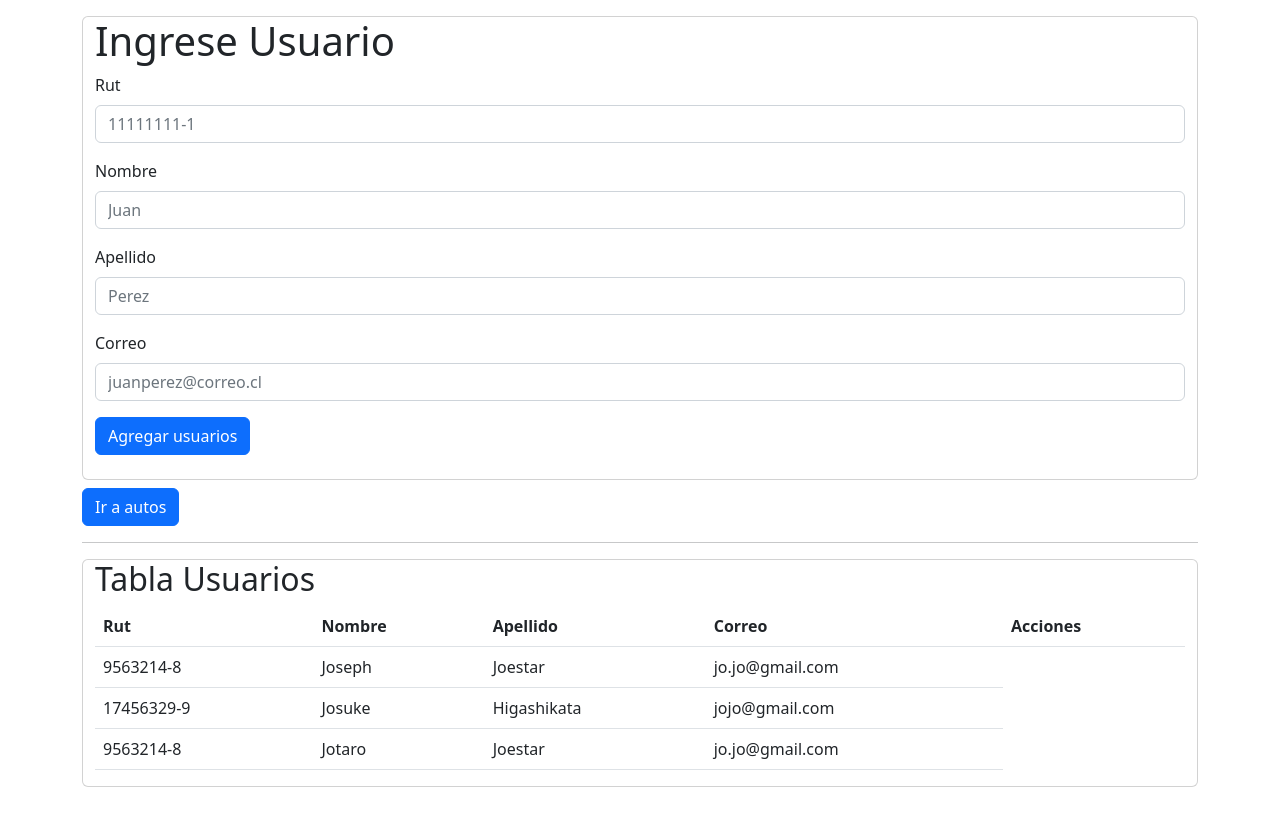
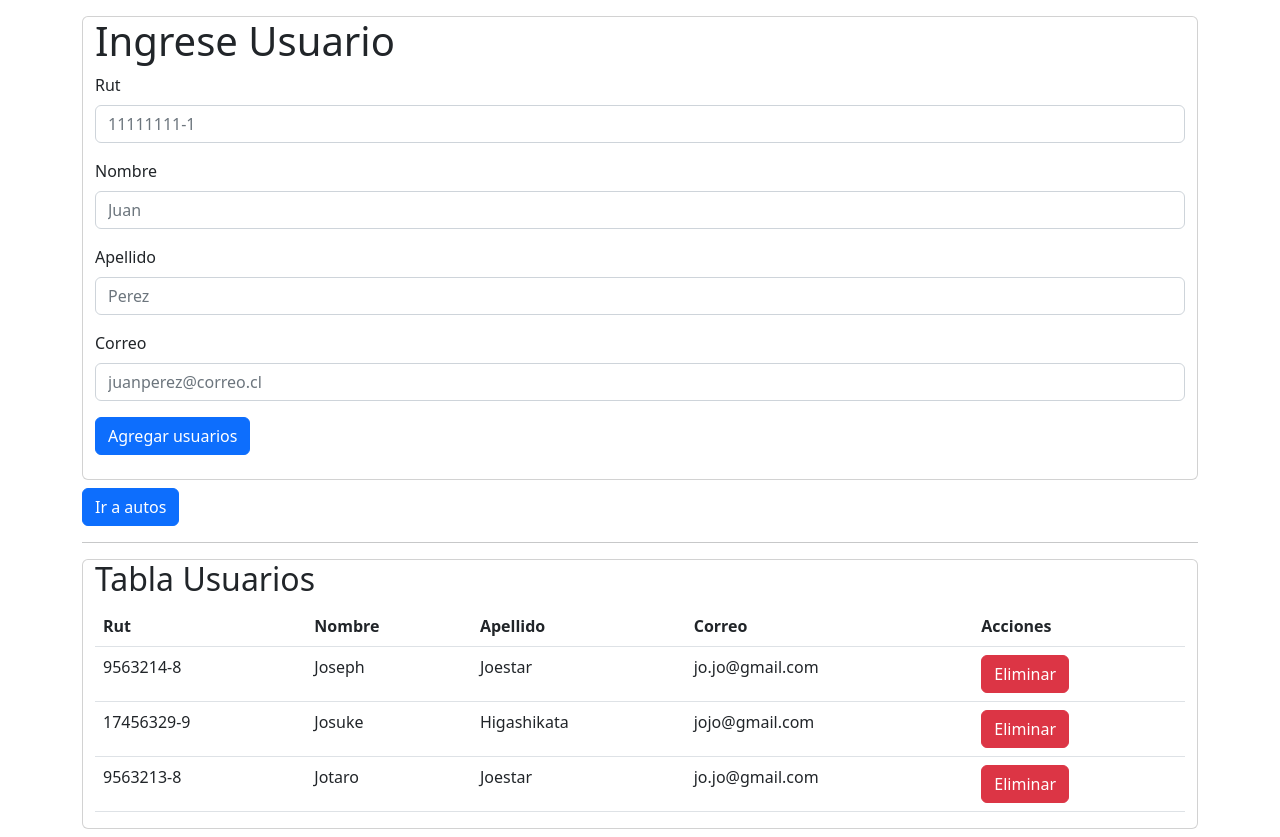
Before and after one commit to PamelaNahum/REACT-Lovelace, a React (Create React App) app: page / in a window 1280 px wide. Before the commit the page ends 800 px from the top, so only its background shows below. Built offline with nearby package versions, Linux system fonts and the light colour scheme.

Commit message:
eliminar

```diff
--- a/src/components/TablaUsuario.js
+++ b/src/components/TablaUsuario.js
@@ -1,54 +1,47 @@
 import React from "react";
+import BotonFormulario from "./BotonFormulario";
 
-const TablaUsuarios = ({usuarios}) => {
+const TablaUsuarios = ({ usuarios, deleteUser }) => {
   return (
     <div class="card container mb-2">
       <h2>Tabla Usuarios</h2>
       <table class="table">
         <thead>
           <tr>
-                        <th>
-                            Rut
-                        </th>
-                        <th>
-                            Nombre
-                        </th>
-                        <th>
-                            Apellido
-                        </th>
-                        <th>
-                            Correo
-                        </th>
-                        <th>
-                            Acciones
-                        </th>
+            <th>Rut</th>
+            <th>Nombre</th>
+            <th>Apellido</th>
+            <th>Correo</th>
+            <th>Acciones</th>
           </tr>
         </thead>
         <tbody>
           {/* //Iteramos usuarios con .map, a cada
                         elemento de usuarios lo llamaremos usuario y
                             realizaremos lo siguiente => */}
-                    {usuarios.map(usuario=>(
+          {usuarios.map((usuario) => (
             <tr>
+              <td>{usuario.rut}</td>
+              <td>{usuario.nombre}</td>
+              <td>{usuario.apellido}</td>
+              <td>{usuario.correo}</td>
               <td>
-                            {usuario.rut}
-                        </td>
-                        <td>
-                            {usuario.nombre}
-                        </td>
-                        <td>
-                            {usuario.apellido}
-                        </td>
-                        <td>
-                            {usuario.correo}
+                <button
+                  type="button"
+                  class="btn btn-danger"
+                  onClick={() => {
+                    deleteUser(usuario.rut);
+                  }}
+                >
+                 Eliminar
+                </button>
               </td>
             </tr>
           ))}
-
         </tbody>
       </table>
     </div>
-    )
-}
+  );
+};
 
 export default TablaUsuarios;
--- a/src/pages/Home.js
+++ b/src/pages/Home.js
@@ -1,4 +1,4 @@
-import React, { useCallback } from "react";
+import React, { useCallback, useState } from "react";
 import { useNavigate } from "react-router-dom";
 import {
   FormularioUsuario,
@@ -23,7 +23,7 @@ const usuario1 = [
     nombre: "Jotaro",
     apellido: "Joestar",
     correo: "jo.jo@gmail.com",
-    rut: "9563214-8",
+    rut: "9563213-8",
   },
 ];
 
@@ -37,6 +37,17 @@ const usuario2 = {
 const HomePage = () => {
   const navigate = useNavigate();
   const handleOnClick = useCallback(() => navigate("/Auto", {}, [navigate]));
+  //en este momento state vale lo mismo que usuario 1
+  //genera una funcion setteadora que me va a permitir cambiar los datos se usuario 1 sin afectarlo directamente(setState)
+  const [user, setUser] = useState(usuario1);
+
+  const userDelete =(rutUsuario)=>{
+    //esta funcion filtra mi lista de usuarios
+    const changeUser = user.filter(usuario => usuario.rut != rutUsuario);
+    //al momento de ocupar la funcion setState, yo le voy a cambiar el valor TEMPORAL a mis usuarios
+    setUser(changeUser);
+  }
+
   return (
     <div class="container mt-3">
       <div class="row">
@@ -48,7 +59,7 @@ const HomePage = () => {
       <hr />
       <div class="row">
         <div class="col">
-          <TablaUsuarios usuarios={usuario1} />
+          <TablaUsuarios usuarios={user} deleteUser={userDelete} />
         </div>
       </div>
     </div>
```
Lines whose indentation alone changed are shown as unchanged.
